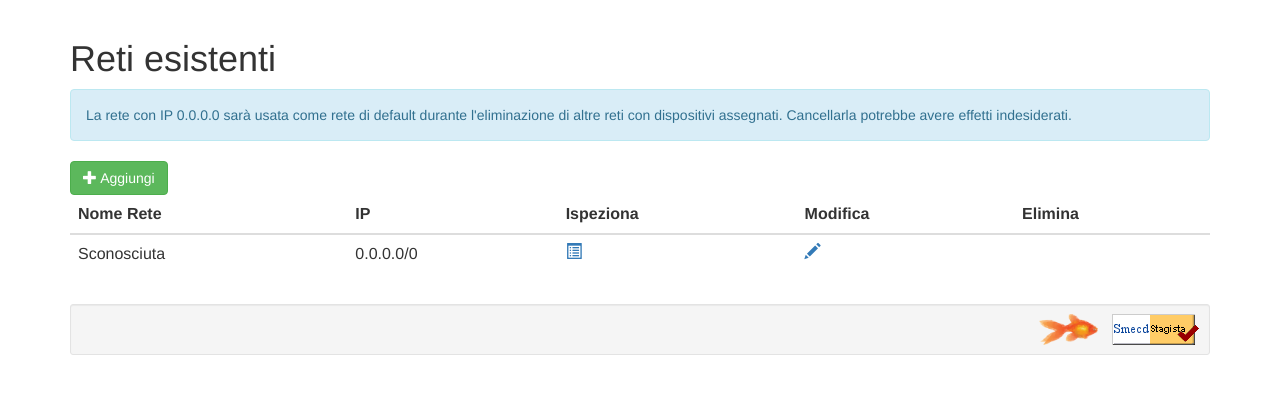
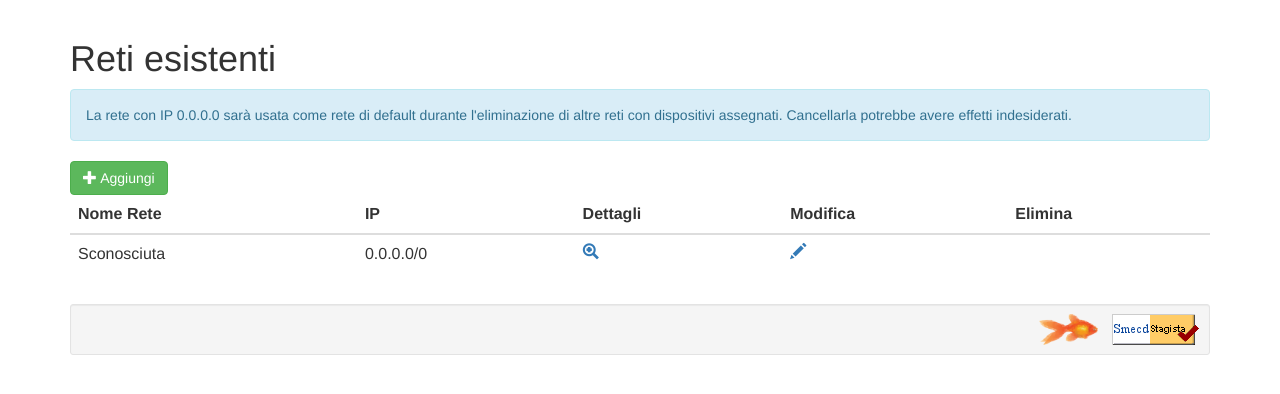
Before and after one commit to Steffo99/estus, a Flask app: page /net_list in a window 1280 px wide. Shown: the part 51-445 px from the top of the page. Run offline with Flask 2, Linux system fonts and the light colour scheme; the visitor is signed in with stand-in values (Sample User, id 1); data comes from the database, SQL or seed files in the repository; some libraries are stand-ins or nearby versions.

Commit message:
Modify inspect icon

```diff
--- a/templates/dispositivo/list.htm
+++ b/templates/dispositivo/list.htm
@@ -27,7 +27,7 @@
                 <td>{{ d[0].dispositivo.modello }}</td>
                 <td>{{ d[0].dispositivo.fornitore }}</td>
                 <td>{{ d[0].dispositivo.seriale }}</td>
-                <td><a href="/disp_details/{{ d[0].did }}"><span class="glyphicon glyphicon-list-alt"></span></a> <a href="/disp_show/{{ d[0].did }}"><span class="glyphicon glyphicon-pencil"></span></a> <a href="/disp_del/{{ d[0].did }}"><span class="glyphicon glyphicon-remove"></span></a></td>
+                <td><a href="/disp_details/{{ d[0].did }}"><span class="glyphicon glyphicon-zoom-in"></span></a> <a href="/disp_show/{{ d[0].did }}"><span class="glyphicon glyphicon-pencil"></span></a> <a href="/disp_del/{{ d[0].did }}"><span class="glyphicon glyphicon-remove"></span></a></td>
             </tr>
         {% endfor %}
     </table>
--- a/templates/net/list.htm
+++ b/templates/net/list.htm
@@ -13,7 +13,7 @@
         <tr>
             <th>Nome Rete</th>
             <th>IP</th>
-            <th>Ispeziona</th>
+            <th>Dettagli</th>
             <th>Modifica</th>
             <th>Elimina</th>
         </tr>
@@ -22,7 +22,7 @@
             <tr>
                 <td>{{ rete.nome }}</td>
                 <td>{{ rete.network_ip }}/{{ rete.subnet }}</td>
-                <td><a href="/net_details/{{ rete.nid }}"><span class="glyphicon glyphicon-list-alt"></span></a></td>
+                <td><a href="/net_details/{{ rete.nid }}"><span class="glyphicon glyphicon-zoom-in"></span></a></td>
                 <td><a href="/net_show/{{ rete.nid }}"><span class="glyphicon glyphicon-pencil"></span></a></td>
                 <td>{% if reti|length > 1 %}<a href="/net_del/{{ rete.nid }}"><span class="glyphicon glyphicon-remove"></span></a>{% endif %}</td>
             </tr>
```
